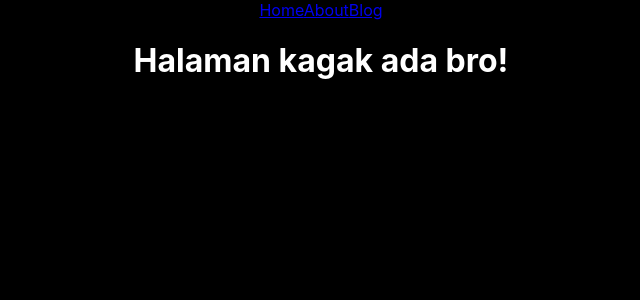
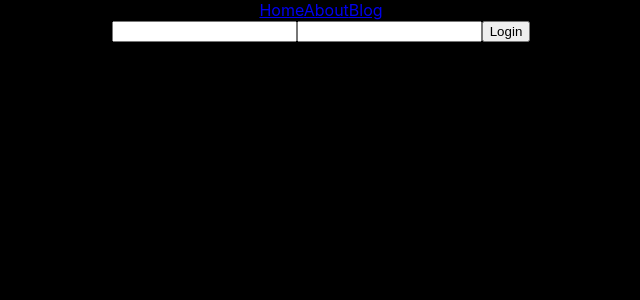
Before and after one commit to PeaceAntoHim/React-App, a React (Create React App) app: page /login in a window 1280 px wide. Shown: the top 300 px of the page, without its empty margins (319-959 px from the left). Built offline with nearby package versions, Linux system fonts and the light colour scheme.

Commit message:
made new rule in login

```diff
--- a/src/App.js
+++ b/src/App.js
@@ -8,6 +8,8 @@ import AboutTeam from './AboutTeam';
 import Blog from './Blog';
 import BlogDetail from './BlogDetail';
 import NotFound from './NotFound';
+import Login from './Login';
+import Dashboard from './Dashboard';
 
 function App() {
   return (
@@ -22,7 +24,9 @@ function App() {
         <Route path="about" element={<About />}>
           <Route path="team" element={<AboutTeam />}  />
         </Route>
-        <Route path="/blog" element={<Blog />} />
+        <Route path="blog" element={<Blog />} />
+        <Route path="login" element={<Login />} />
+        <Route path="dashboard" element={<Dashboard />} />
         <Route path="blog/:slug" element={<BlogDetail />} />
         <Route path="*" element={<NotFound />} />
       </Routes>
--- /dev/null
+++ b/src/Dashboard.js
@@ -0,0 +1,4 @@
+export default function Dashboard() {
+    return <h1>Dashboard</h1>
+
+}
--- a/src/Login.js
+++ b/src/Login.js
@@ -1,6 +1,19 @@
-export default function login() {
+
+import { useNavigate } from 'react-router-dom';
+
+export default function Login() {
+    const navigate = useNavigate();
+
+
     function loginHandler(event) {
+        event.preventDefault();
+        // console.log('hahahhahah');
 
+        const checkLogin = true;
+        if(checkLogin) {
+            // redirect
+            navigate('/dashboard');
+        }
     }
 
     return(
```
